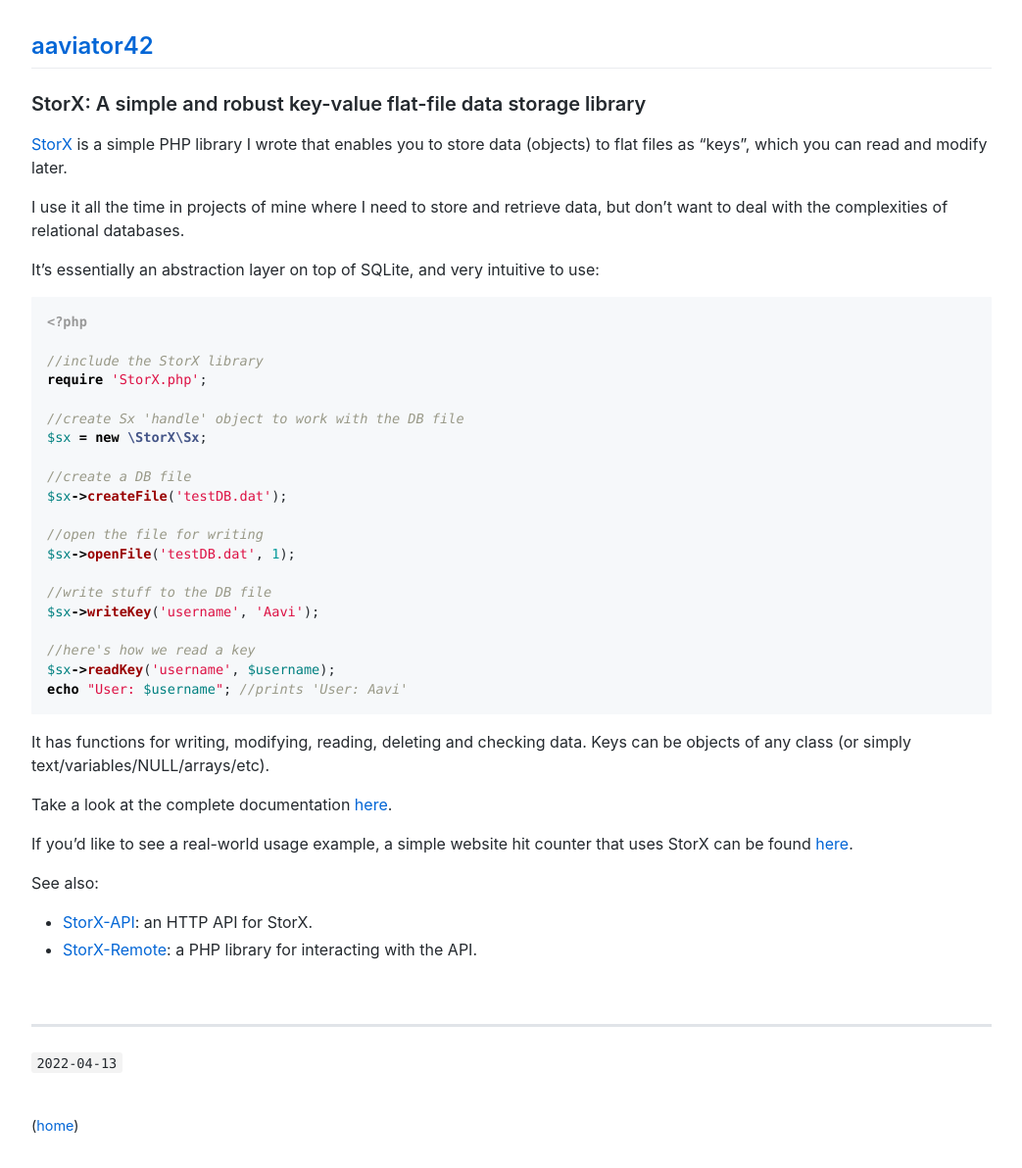
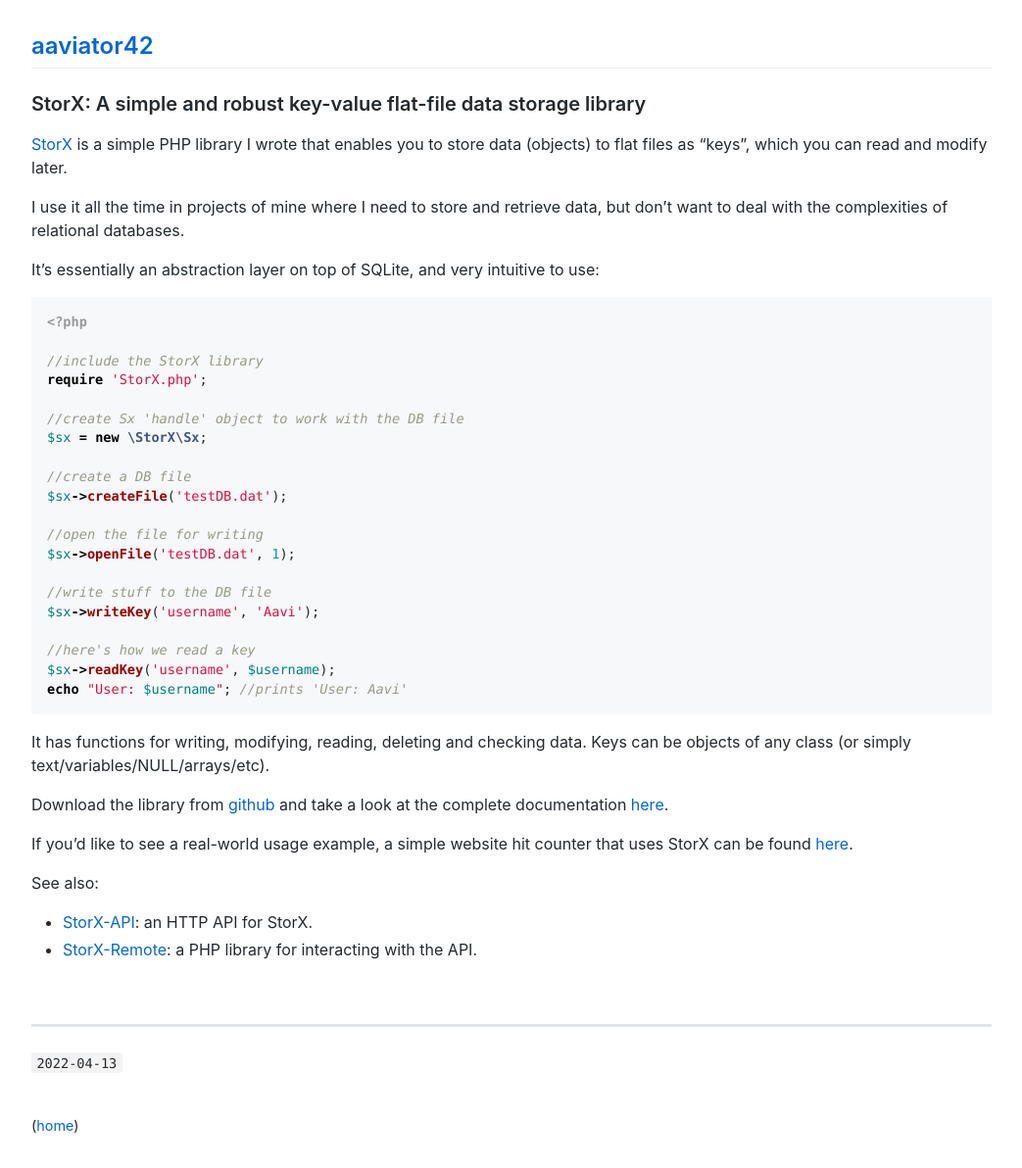
Before and after one commit to aaviator42/aaviator42.github.io, a Jekyll site: the page built from posts/005-storx.md, in a window 1280 px wide. Shown: the whole page at 98% size, without its empty margins (118-1161 px from the left). Built offline with Jekyll 4.4.1, drawn with Linux system fonts in a browser that asks for light colours; our own code applies the rules of GitHub Pages for plain Markdown files.

Commit message:
Update 005-storx.md

```diff
--- a/posts/005-storx.md
+++ b/posts/005-storx.md
@@ -31,7 +31,7 @@ echo "User: $username"; //prints 'User: Aavi'
 
 It has functions for writing, modifying, reading, deleting and checking data. Keys can be objects of any class (or simply text/variables/NULL/arrays/etc).
 
-Take a look at the complete documentation [here](https://github.com/aaviator42/StorX/blob/main/README.md).
+Download the library from [github](https://github.com/aaviator42/StorX) and take a look at the complete documentation [here](https://github.com/aaviator42/StorX/blob/main/README.md).
 
 If you'd like to see a real-world usage example, a simple website hit counter that uses StorX can be found [here](https://github.com/aaviator42/hit-counter/).
 
```
